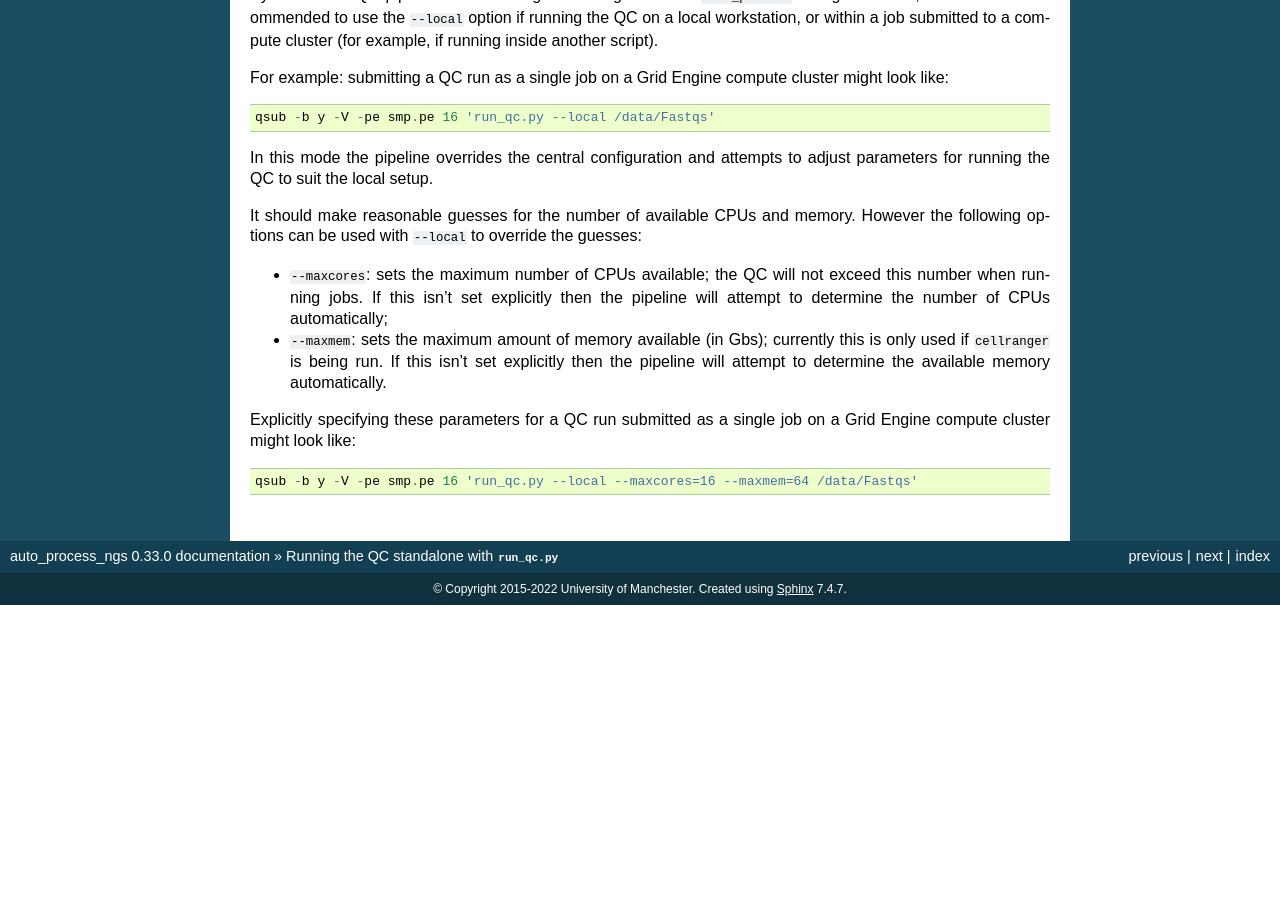
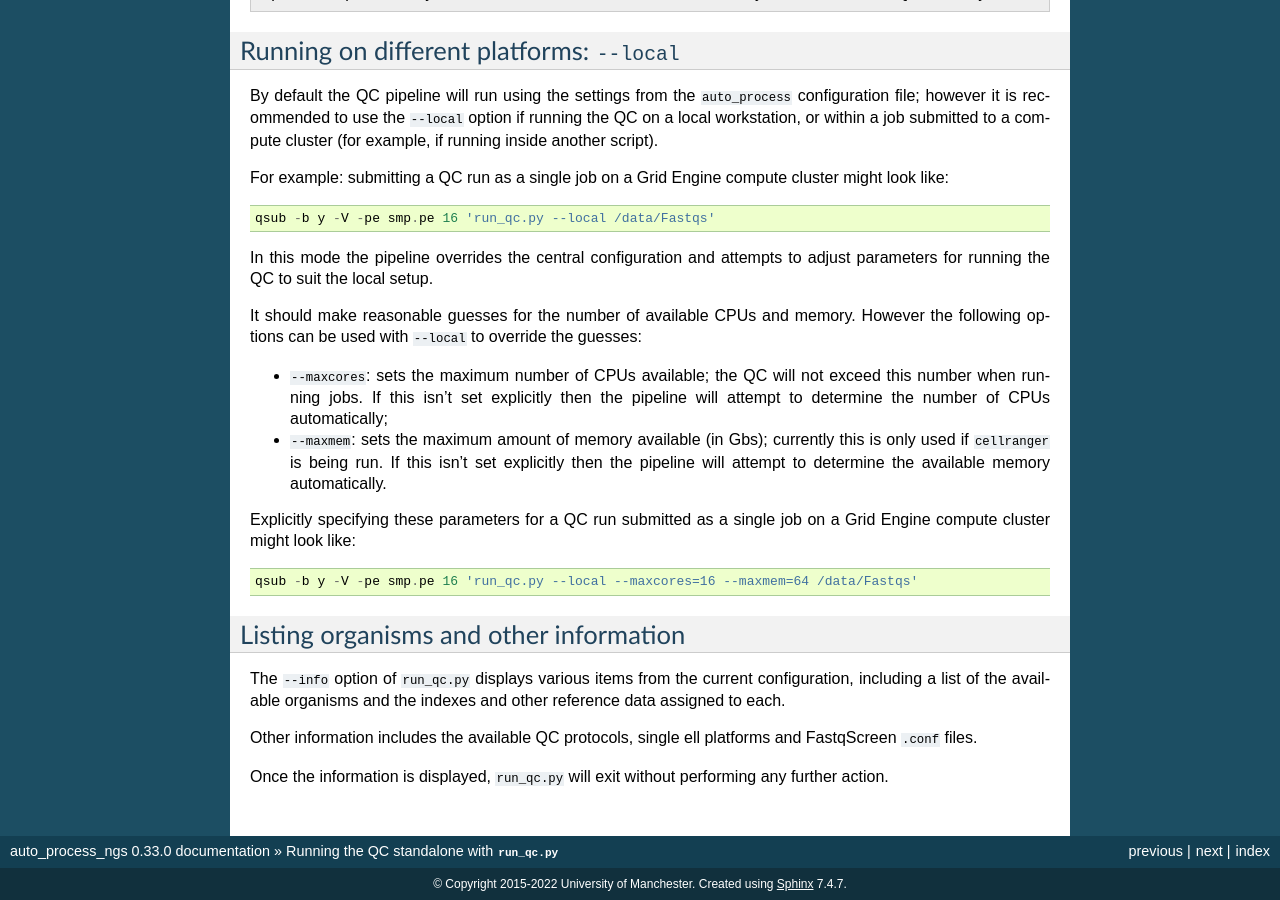
Before and after one commit to fls-bioinformatics-core/auto_process_ngs, a Sphinx documentation site: the page built from docs/source/using/run_qc_standalone.rst, in a window 1280 px wide and 900 px high, scrolled down 2166 px. Built offline with Sphinx 7.4.7, drawn with Linux system fonts in a browser that asks for light colours; before the commit the page ends 2771 px from its top, so only the background shows below that; some of the changed text lies outside the part shown.

Commit message:
Add documentation on '--info' option of 'run_qc.py'.

```diff
--- a/docs/source/using/run_qc_standalone.rst
+++ b/docs/source/using/run_qc_standalone.rst
@@ -51,14 +51,16 @@
 determine which metrics are run:
 
 * ``--protocol``: specify the QC protocol (see :doc:`run_qc`
-  for a complete list)
+  for a complete list, or use the ``--info`` option)
 * ``--organism``: specify the organism(s) (e.g. ``human``,
-  ``mouse`` etc)
+  ``mouse`` etc; use the ``--info`` option to list the
+  organisms available in the current configuration)
 * ``--library-type``: specify the library type (e.g. ``RNA-seq``,
   ``ChIP-seq`` etc)
 * ``--single-cell-platform``: specify the name for the single
   cell platform (e.g. ``10xGenomics Chromium 3'v3``; see
-  :doc:`../control_files/projects_info` for a complete list)
+  :doc:`../control_files/projects_info` for a complete list,
+  or use the ``--info`` option)
 
 .. note::
 
@@ -111,6 +113,12 @@
 
 Note that these options will also override the reference data
 which are set in the configuration.
+
+.. note::
+
+   The ``--info`` option can be used to see what default
+   reference data has been assigned to each configured
+   organism name.
 
 Running 10xGenomics single library analyses
 -------------------------------------------
@@ -184,3 +192,17 @@
 ::
 
    qsub -b y -V -pe smp.pe 16 'run_qc.py --local --maxcores=16 --maxmem=64 /data/Fastqs'
+
+Listing organisms and other information
+---------------------------------------
+
+The ``--info`` option of ``run_qc.py`` displays various items
+from the current configuration, including a list of the
+available organisms and the indexes and other reference data
+assigned to each.
+
+Other information includes the available QC protocols, single
+ell platforms and FastqScreen ``.conf`` files.
+
+Once the information is displayed, ``run_qc.py`` will exit
+without performing any further action.
```
